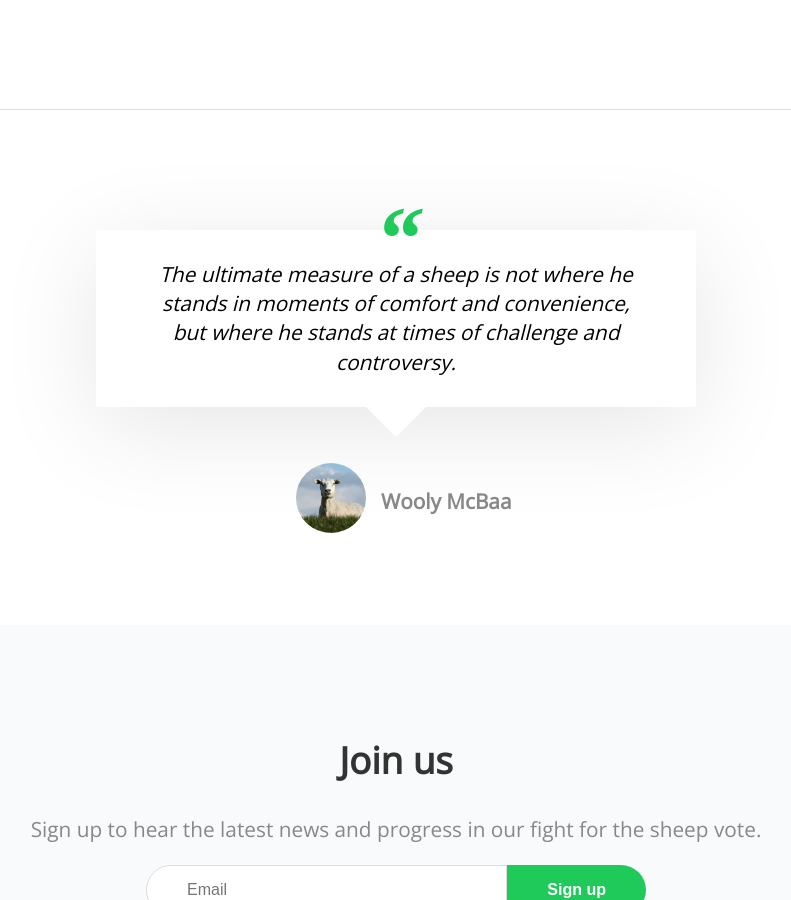
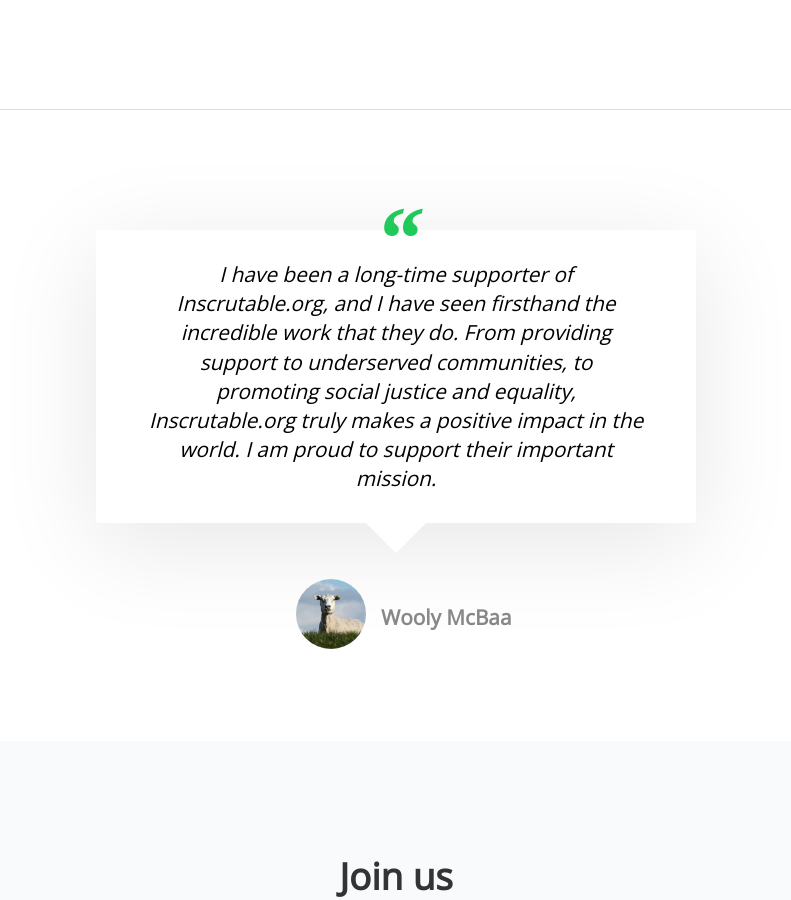
Before and after one commit to dankarlin/inscrutable-cause, a Jekyll site: the page built from index.html, in a window 1280 px wide and 900 px high, scrolled down 1761 px. Shown: the whole window, without its empty margins (244-1035 px from the left). Built offline with Jekyll 4.4.1, drawn with Linux system fonts in a browser that asks for light colours; nearby versions of some CDN libraries; a script that is not in the unit is left out.

Commit message:
Updated 'index.html' via CloudCannon

```diff
--- a/index.html
+++ b/index.html
@@ -79,7 +79,9 @@
 <div class="container">
 	<hr />
 	<blockquote>
-		<p class="quote editable">The ultimate measure of a sheep is not where he stands in moments of comfort and convenience, but where he stands at times of challenge and controversy.</p>
+		<p class="quote editable">
+			I have been a long-time supporter of Inscrutable.org, and I have seen firsthand the incredible work that they do. From providing support to underserved communities, to promoting social justice and equality, Inscrutable.org truly makes a positive impact in the world. I am proud to support their important mission.
+		</p>
 		<div class="attribute">
 			<p class="meta">
 				<span class="image"><img class="editable" src="{{ site.baseurl }}/images/wooly.jpg" alt="Wooly" /></span>
```
